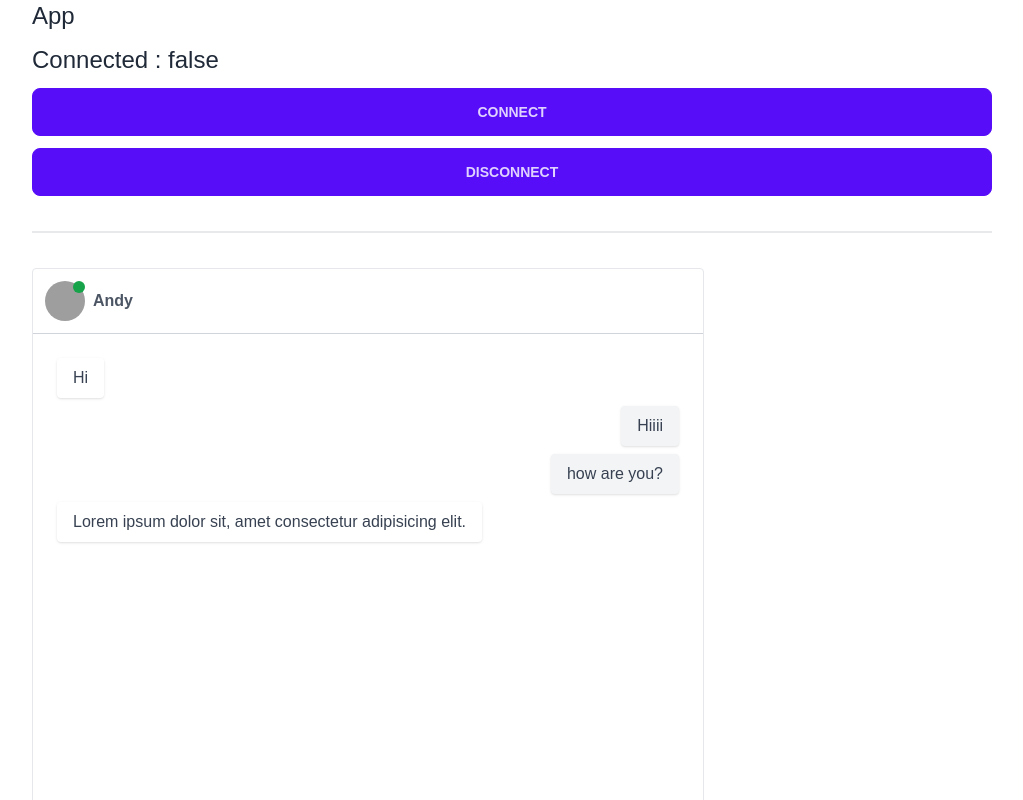
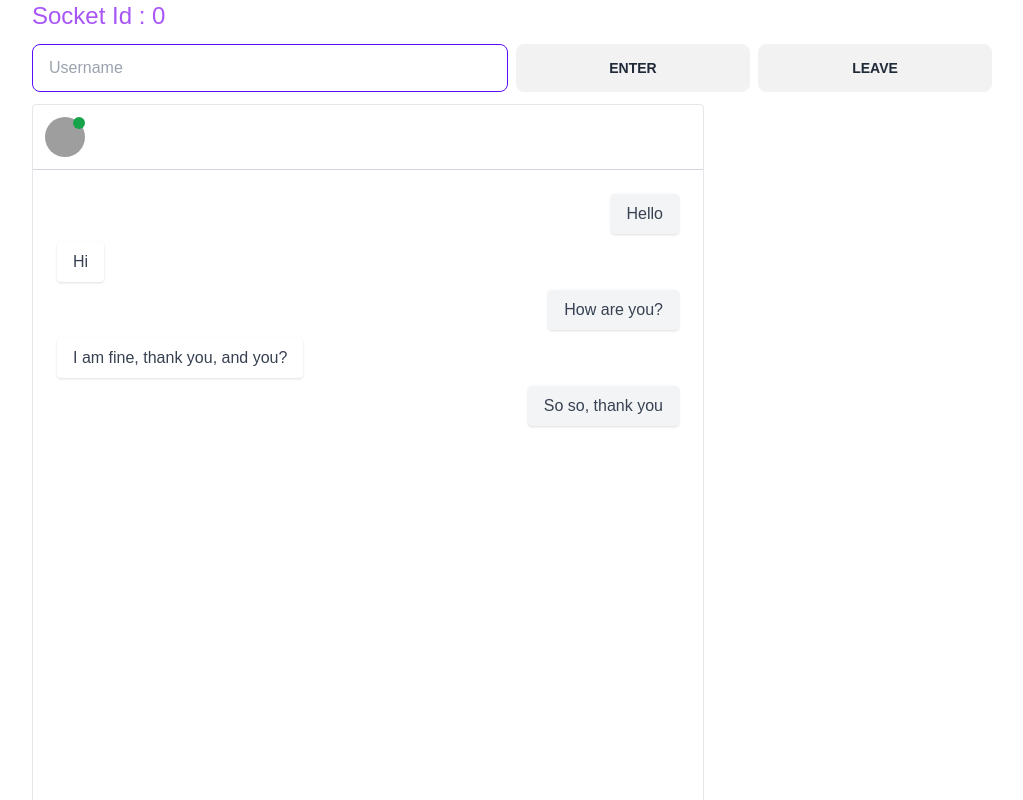
Before and after one commit to tratchapong/socket-io-front, a React (Vite) app: page / in a window 1280 px wide. Shown: the top 800 px of the page, without its empty margins (128-1151 px from the left). Built offline with nearby package versions, Linux system fonts and the light colour scheme; no server answers; grey boxes are pictures that could not be loaded; a web font is replaced by a local one.

Commit message:
Chat : user enter + leave

```diff
--- a/src/App.jsx
+++ b/src/App.jsx
@@ -1,42 +1,62 @@
-import {useState, useEffect} from 'react'
-import {socket} from './socket'
-import ChatBox from './ChatBox'
+import { useState, useEffect } from "react";
+import { socket } from "./socket";
+import ChatBox from "./ChatBox";
 
 function App() {
-  const [isConnected, setIsConnected] = useState(socket.connected)
+  const [isConnected, setIsConnected] = useState(socket.connected);
+  const [socketId, setSocketId] = useState(0);
+  const [username, setUsername] = useState("");
 
-  useEffect( ()=> {
-    socket.on('connect', ()=> {
-      setIsConnected(true)
-    })
-    socket.on('disconnect', ()=> {
-      setIsConnected(false)
-    })
-    console.log(socket.connected)
+  useEffect(() => {
+    function onConnect() {
+      console.log("Connected", socket.id);
+      // socket.emit('enter', {name: username, id: socket.id})
+      setSocketId(socket.id);
+      setIsConnected(true);
+    }
+    function onDisconnect() {
+      setIsConnected(false);
+    }
 
-    return ()=> {
-      // socket.off('connect', ()=> {
-      //   setIsConnected(true)
-      // })
-      // socket.off('disconnect', ()=> {
-      //   setIsConnected(false)
-      // })
-    }
-  },[])
+    socket.on("connect", onConnect);
+    socket.on("disconnect", onDisconnect);
 
-  // const hdlClick = () => {
-  //   socket.connect()
-  // }
+    return () => {
+      socket.off("connect");
+      socket.off("disconnect");
+    };
+  }, []);
+
+  const hdlEnter = () => {
+    if(username.trim())
+    socket.connect().emit("enter", username);
+  };
+
+  const hdlLeave = () => {
+    socket.disconnect()
+  }
   return (
-    <div className='max-w-6xl mx-auto grid grid-cols-1 gap-3 w-3/4'>
-      <div className="text-2xl">App</div>
-      <div className="text-2xl">Connected : {`${isConnected}`}</div>
-      <button className="btn btn-primary" onClick={()=>socket.connect()}>Connect</button>
-      <button className="btn btn-primary" onClick={()=>socket.disconnect()}>Disconnect</button>
-      <div className="divider"></div>
-      <ChatBox />
+    <div className="max-w-6xl mx-auto grid grid-cols-1 gap-3 w-3/4">
+      <div className="text-2xl text-purple-500">Socket Id : {socketId} </div>
+      <div className="grid grid-cols-4 gap-2">
+        <input
+          type="text"
+          className="input input-primary col-span-2"
+          placeholder="Username"
+          value={username}
+          onChange={(e) => setUsername(e.target.value)}
+          disabled={isConnected}
+        />
+        <button className="btn" onClick={hdlEnter} disabled={isConnected}>
+          Enter
+        </button>
+        <button className="btn" onClick={hdlLeave}>
+          Leave
+        </button>
+      </div>
+      <ChatBox username={username} />
     </div>
-  )
+  );
 }
 
-export default App
+export default App;
--- a/src/ChatBox.jsx
+++ b/src/ChatBox.jsx
@@ -1,6 +1,9 @@
-import React from 'react'
+/* eslint-disable react/prop-types */
+import MsgSendBox from './components/MsgSendBox'
+import MsgTurn from './components/MsgTurn'
 
-export default function ChatBox() {
+export default function ChatBox(props) {
+  const {username} = props
   return (
     <div className="container mx-auto">
   <div className="max-w-2xl border rounded">
@@ -12,54 +15,19 @@ export default function ChatBox() {
             src="https://www.svgrepo.com/show/508199/user-square.svg"
             alt="username"
           />
-          <span className="block ml-2 font-bold text-gray-600">Andy</span>
+          <span className="block ml-2 font-bold text-gray-600">{username}</span>
           <span className="absolute w-3 h-3 bg-green-600 rounded-full left-10 top-3"></span>
         </div>
         <div className="relative w-full p-6 overflow-y-auto h-[40rem]">
           <ul className="space-y-2">
-            <li className="flex justify-start">
-              <div className="relative max-w-xl px-4 py-2 text-gray-700 rounded shadow">
-                <span className="block">Hi</span>
-              </div>
-            </li>
-            <li className="flex justify-end">
-              <div className="relative max-w-xl px-4 py-2 text-gray-700 bg-gray-100 rounded shadow">
-                <span className="block">Hiiii</span>
-              </div>
-            </li>
-            <li className="flex justify-end">
-              <div className="relative max-w-xl px-4 py-2 text-gray-700 bg-gray-100 rounded shadow">
-                <span className="block">how are you?</span>
-              </div>
-            </li>
-            <li className="flex justify-start">
-              <div className="relative max-w-xl px-4 py-2 text-gray-700 rounded shadow">
-                <span className="block">
-                  Lorem ipsum dolor sit, amet consectetur adipisicing elit.{" "}
-                </span>
-              </div>
-            </li>
+            <MsgTurn msg="Hello" isMe/>
+            <MsgTurn msg="Hi" />
+            <MsgTurn msg="How are you?" isMe/>
+            <MsgTurn msg="I am fine, thank you, and you?" />
+            <MsgTurn msg="So so, thank you" isMe />
           </ul>
         </div>
-        <div className="flex items-center justify-between w-full p-3 border-t border-gray-300">
-          <input
-            type="text"
-            placeholder="Message"
-            className="block w-full py-2 pl-4 mx-3 bg-gray-100 rounded-full outline-none focus:text-gray-700"
-            name="message"
-            required=""
-          />
-          <button type="submit">
-            <svg
-              className="w-5 h-5 text-gray-500 origin-center transform rotate-90"
-              xmlns="http://www.w3.org/2000/svg"
-              viewBox="0 0 20 20"
-              fill="currentColor"
-            >
-              <path d="M10.894 2.553a1 1 0 00-1.788 0l-7 14a1 1 0 001.169 1.409l5-1.429A1 1 0 009 15.571V11a1 1 0 112 0v4.571a1 1 0 00.725.962l5 1.428a1 1 0 001.17-1.408l-7-14z" />
-            </svg>
-          </button>
-        </div>
+        <MsgSendBox />
       </div>
     </div>
   </div>
--- /dev/null
+++ b/src/components/MsgSendBox.jsx
@@ -0,0 +1,25 @@
+import React from 'react'
+
+export default function MsgSendBox() {
+  return (
+    <div className="flex items-center justify-between w-full p-3 border-t border-gray-300">
+    <input
+      type="text"
+      placeholder="Message"
+      className="block w-full py-2 pl-4 mx-3 bg-gray-100 rounded-full outline-none focus:text-gray-700"
+      name="message"
+      required=""
+    />
+    <button type="submit">
+      <svg
+        className="w-5 h-5 text-gray-500 origin-center transform rotate-90"
+        xmlns="http://www.w3.org/2000/svg"
+        viewBox="0 0 20 20"
+        fill="currentColor"
+      >
+        <path d="M10.894 2.553a1 1 0 00-1.788 0l-7 14a1 1 0 001.169 1.409l5-1.429A1 1 0 009 15.571V11a1 1 0 112 0v4.571a1 1 0 00.725.962l5 1.428a1 1 0 001.17-1.408l-7-14z" />
+      </svg>
+    </button>
+  </div>
+  )
+}
--- /dev/null
+++ b/src/components/MsgTurn.jsx
@@ -0,0 +1,13 @@
+/* eslint-disable no-unused-vars */
+/* eslint-disable react/prop-types */
+
+export default function MsgTurn(props) {
+  const {msg, isMe} = props
+  return (
+    <li className={`flex ${isMe ? 'justify-end' : 'justify-start'}`}>
+      <div className={`relative max-w-xl px-4 py-2 text-gray-700 ${isMe ? 'bg-gray-100': ''} rounded shadow`}>
+        <span className="block">{msg}</span>
+      </div>
+    </li>
+  );
+}
--- a/src/main.jsx
+++ b/src/main.jsx
@@ -5,7 +5,7 @@ import App from './App.jsx'
 import './index.css'
 
 ReactDOM.createRoot(document.getElementById('root')).render(
-  <React.StrictMode>
+  // <React.StrictMode>
     <App />
-  </React.StrictMode>,
+  // </React.StrictMode>,
 )
--- a/src/socket.js
+++ b/src/socket.js
@@ -2,4 +2,6 @@ import {io} from 'socket.io-client'
 
 const URL = 'http://localhost:8080'
 
-export const socket = io(URL)
+export const socket = io(URL, {
+  autoConnect : false
+})
```
